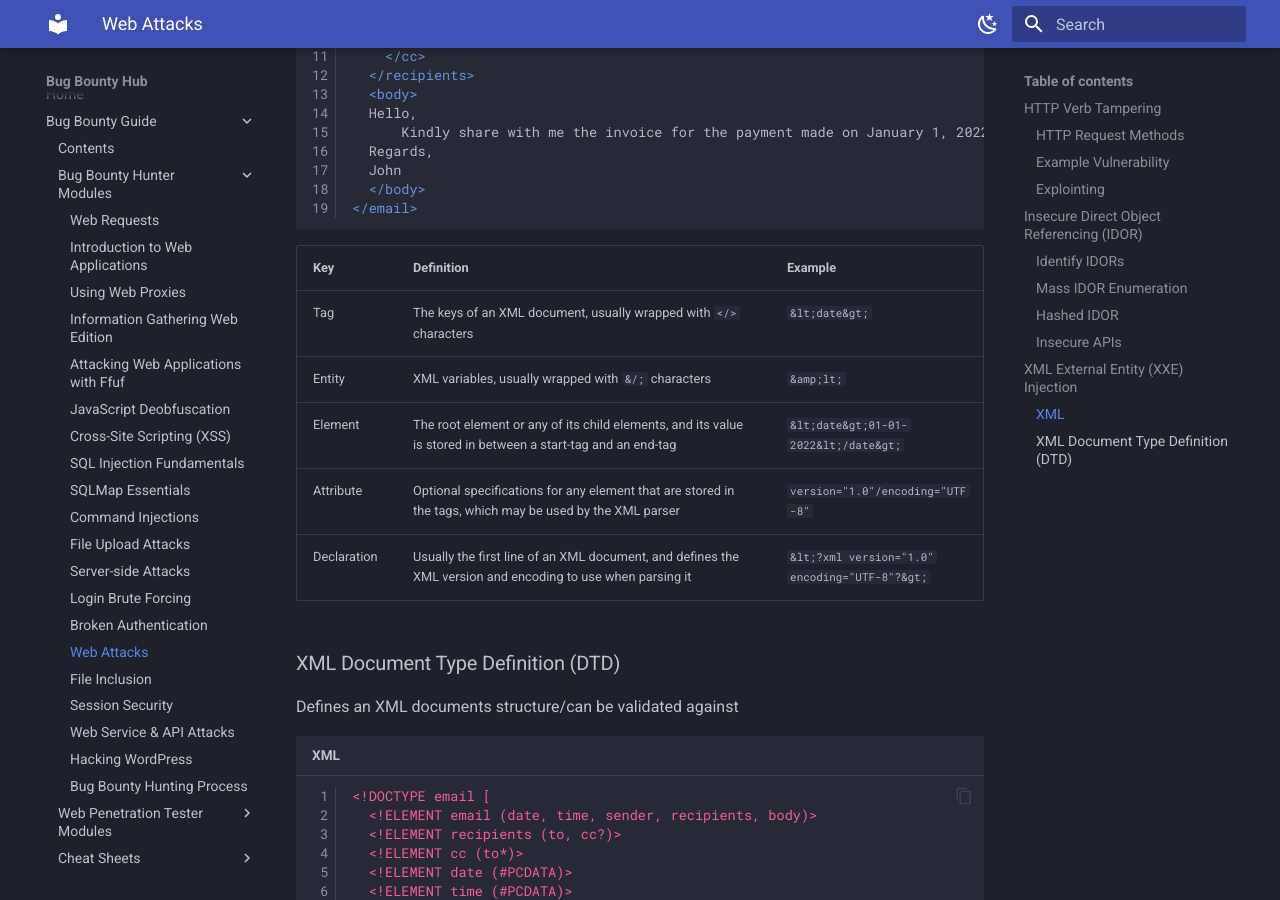
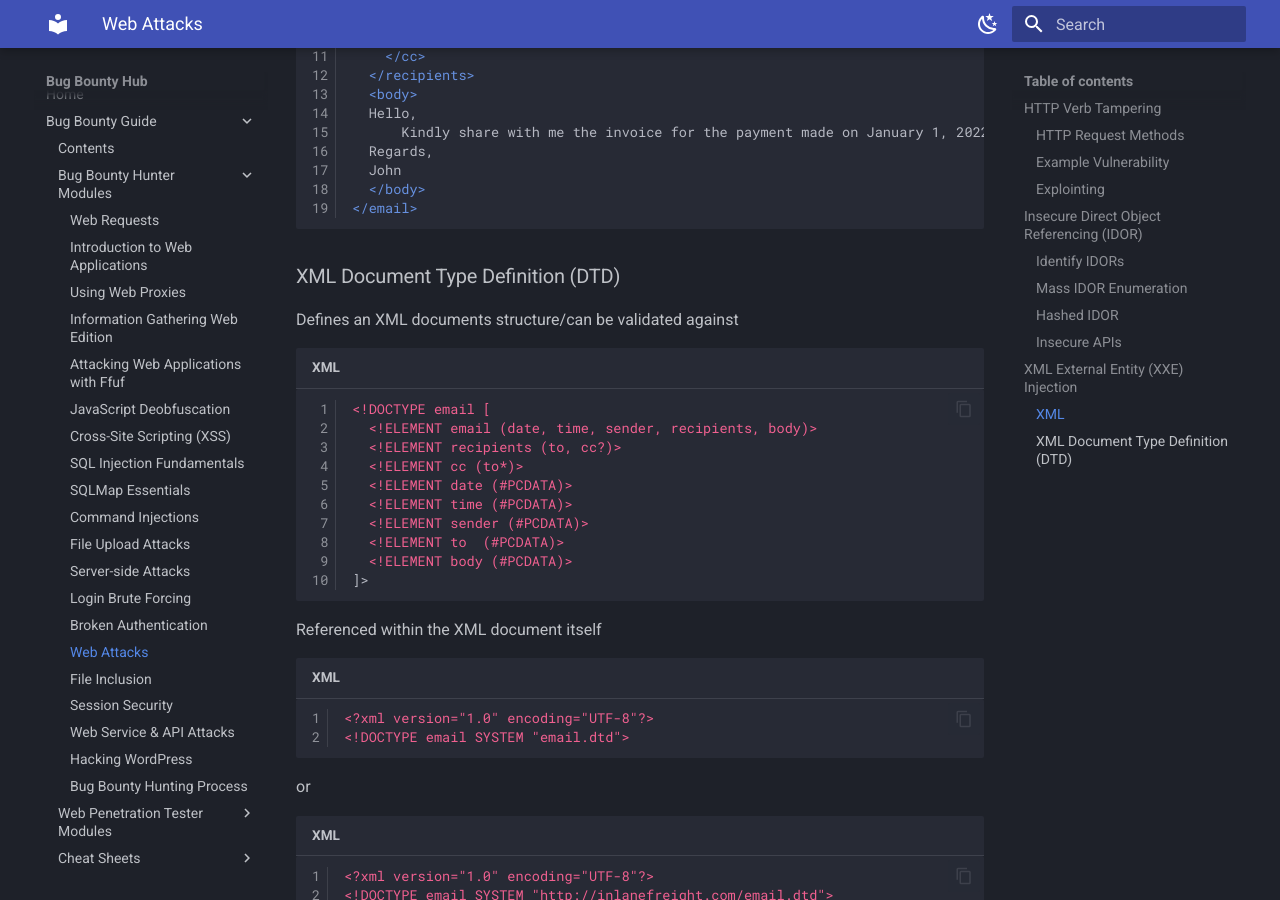
Before and after one commit to variable190/BugBounty, an MkDocs documentation site: the page built from docs/bug-bounty-guide/web-attacks.md, in a window 1280 px wide and 900 px high, scrolled down 4651 px. Built offline with MkDocs 1.6.1 and Material for MkDocs 9.7.7, drawn with Linux system fonts in a browser that asks for light colours.

````diff
--- a/docs/bug-bounty-guide/web-attacks.md
+++ b/docs/bug-bounty-guide/web-attacks.md
@@ -173,14 +173,6 @@
 </email>
 ```
 
-| Key | Definition | Example |
-|-----|------------|---------|
-| Tag | The keys of an XML document, usually wrapped with `</>` characters | `&lt;date&gt;` |
-| Entity | XML variables, usually wrapped with `&/;` characters | `&amp;lt;` |
-| Element | The root element or any of its child elements, and its value is stored in between a start-tag and an end-tag | `&lt;date&gt;01-01-2022&lt;/date&gt;` |
-| Attribute | Optional specifications for any element that are stored in the tags, which may be used by the XML parser | `version="1.0"/encoding="UTF-8"` |
-| Declaration | Usually the first line of an XML document, and defines the XML version and encoding to use when parsing it | `&lt;?xml version="1.0" encoding="UTF-8"?&gt;` |
-
 ### XML Document Type Definition (DTD)
 
 Defines an XML documents structure/can be validated against
````
